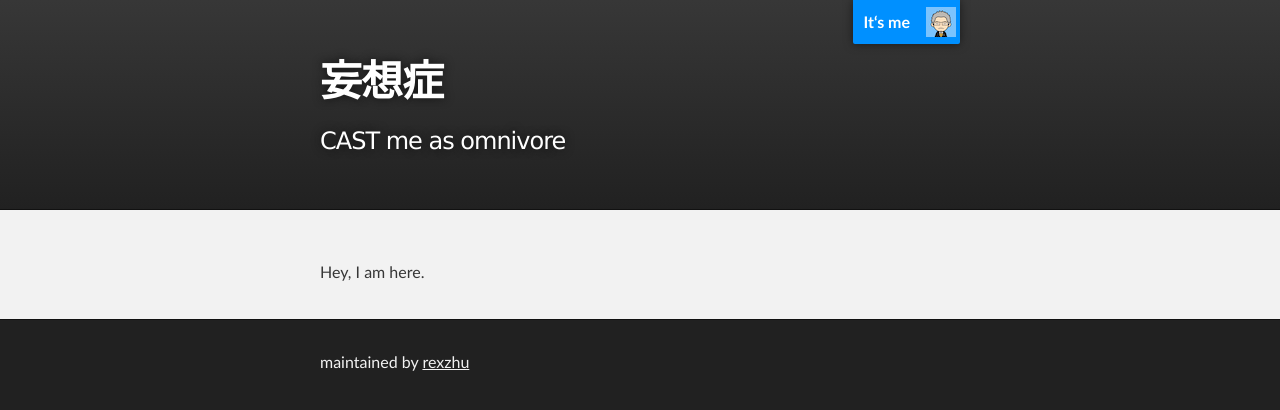
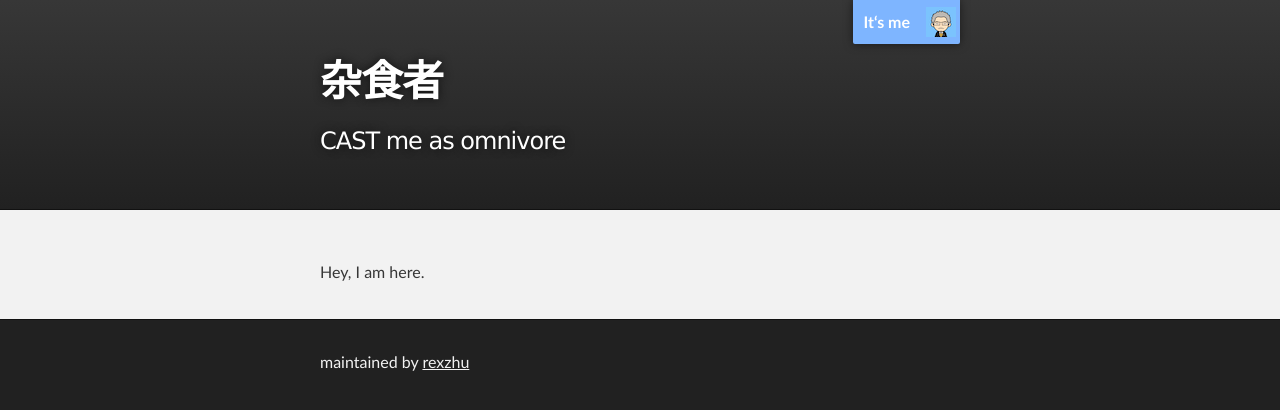
Before and after one commit to rexzhu/Zephyr, a Jekyll site: the page index.html, which Jekyll copies as it is, in a window 1280 px wide. Shown: the top 410 px of the page. Built offline with Jekyll 4.4.1, drawn with Linux system fonts in a browser that asks for light colours.

Commit message:
sync color for right-top

```diff
--- a/index.html
+++ b/index.html
@@ -18,7 +18,7 @@
         <header class="inner">
           <a id="forkme_banner" href="https://github.com/rexzhu/Zephyr">It‘s me</a>
 
-          <h1 id="project_title">妄想症</h1>
+          <h1 id="project_title">杂食者</h1>
           <h2 id="project_tagline">CAST me as omnivore</h2>
             <!--
             <section id="downloads">
--- a/stylesheets/stylesheet.css
+++ b/stylesheets/stylesheet.css
@@ -279,7 +279,7 @@ Full-Width Styles
   z-index: 10;
   padding: 10px 50px 10px 10px;
   color: #fff;
-  background: url('../images/blacktocat.png') #0090ff no-repeat 95% 50%;
+  background: url('../images/blacktocat.png') #7eb5ff no-repeat 95% 50%;
   font-weight: 700;
   box-shadow: 0 0 10px rgba(0,0,0,.5);
   border-bottom-left-radius: 2px;
```
Also changed, not shown: blacktocat.png (added).
